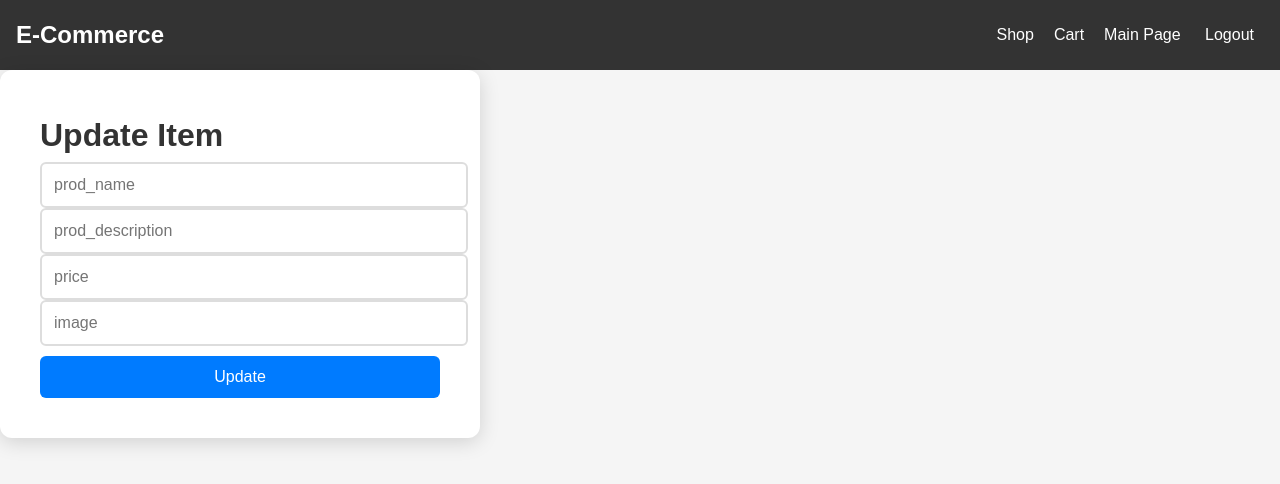
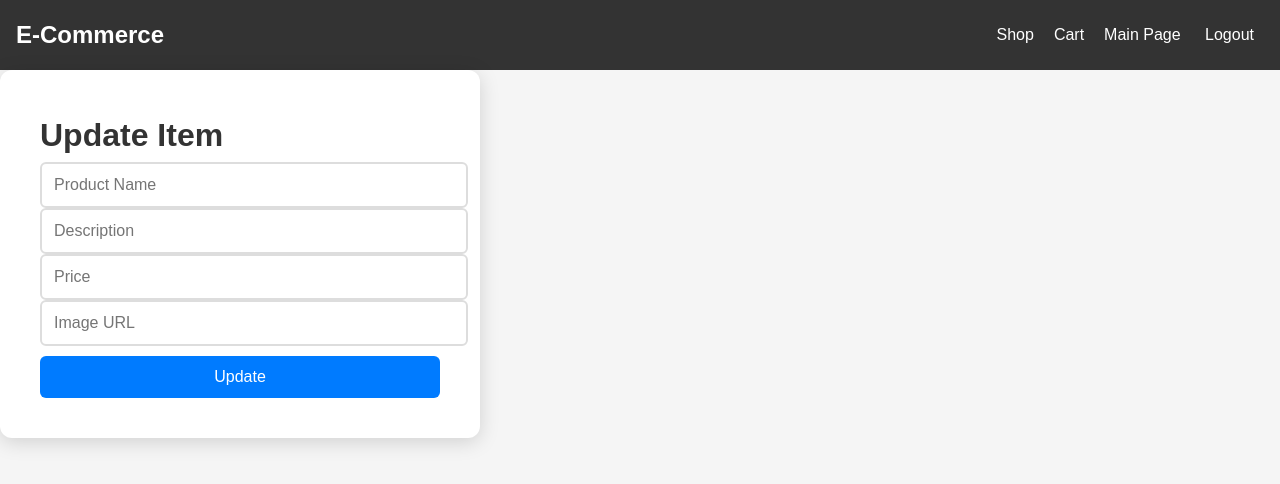
Before and after one commit to jims20/test, a React (Create React App) app in the folder frontend/: page /update/1 in a window 1280 px wide. Shown: the top 484 px of the page. Built offline with nearby package versions, Linux system fonts and the light colour scheme; no server answers.

Commit message:
18 commit

```diff
--- a/frontend/src/pages/Update.jsx
+++ b/frontend/src/pages/Update.jsx
@@ -1,52 +1,82 @@
-import React from 'react'
-import {useState} from 'react'
-import axios from 'axios';
+import React, { useState, useEffect } from 'react';
 import { useNavigate } from 'react-router-dom';
 import { useLocation } from 'react-router-dom';
+import axios from 'axios';
 
-
-const Update =()=>{
+const Update = () => {
     const [shoe, setShoe] = useState({
-        prod_name:"",
-        prod_description:"",
+        prod_name: "",
+        prod_description: "",
         price: null,
-        image:"",
+        image: "",
     });
 
+    const navigate = useNavigate();
+    const location = useLocation();
+    const shoeId = location.pathname.split("/")[2];
 
-    const navigate= useNavigate();
-    const location= useLocation();
-    const shoeId= location.pathname.split("/")[2]
+    useEffect(() => {
+        // Fetch the current shoe details on page load
+        axios.get(`http://localhost:8800/shoes/${shoeId}`)
+            .then(response => {
+                setShoe({
+                    prod_name: response.data.prod_name,
+                    prod_description: response.data.prod_description,
+                    price: response.data.price,
+                    image: response.data.image,
+                });
+            })
+            .catch(err => console.error("Error fetching shoe:", err));
+    }, [shoeId]);
 
-    const handleChange=(e)=>{
-        setShoe((prev)=>({...prev, [e.target.name]: e.target.value}))
+    const handleChange = (e) => {
+        setShoe((prev) => ({ ...prev, [e.target.name]: e.target.value }));
     };
 
-    const handleClick= async e=>{
-        e.preventDefault()
-        try{
-           await axios.put(`http://localhost:8800/shoes/${shoeId}`, shoe )
-           navigate("/")
-        }catch(err){
-          console.log(err)
+    const handleClick = async (e) => {
+        e.preventDefault();
+        try {
+            await axios.put(`http://localhost:8800/shoes/${shoeId}`, shoe);
+            navigate("/shoes");
+        } catch (err) {
+            console.log(err);
         }
-    }
+    };
 
+    return (
+        <div className="form">
+            <h1>Update Item</h1>
+            <input
+                type="text"
+                placeholder="Product Name"
+                name="prod_name"
+                value={shoe.prod_name}
+                onChange={handleChange}
+            />
+            <input
+                type="text"
+                placeholder="Description"
+                name="prod_description"
+                value={shoe.prod_description}
+                onChange={handleChange}
+            />
+            <input
+                type="number"
+                placeholder="Price"
+                name="price"
+                value={shoe.price}
+                onChange={handleChange}
+            />
+            <input
+                type="text"
+                placeholder="Image URL"
+                name="image"
+                value={shoe.image}
+                onChange={handleChange}
+            />
+            <button onClick={handleClick}>Update</button>
+        </div>
+    );
+};
 
-
-
-    console.log(shoe)
-    return(
-        <div className="form">
-            <h1> Update Item </h1>
-            <input type="text"placeholder='prod_name'onChange={handleChange} name="prod_name"/>
-            <input type="text"placeholder='prod_description'onChange={handleChange} name="prod_description"/>
-            <input type="number"placeholder='price'onChange={handleChange} name="price"/>
-            <input type="text"placeholder='image'onChange={handleChange} name="image"/>
-
-        <button onClick={handleClick}>Update</button>
-        </div>
-    )
-}
-
-export default Update
+export default Update;
```
